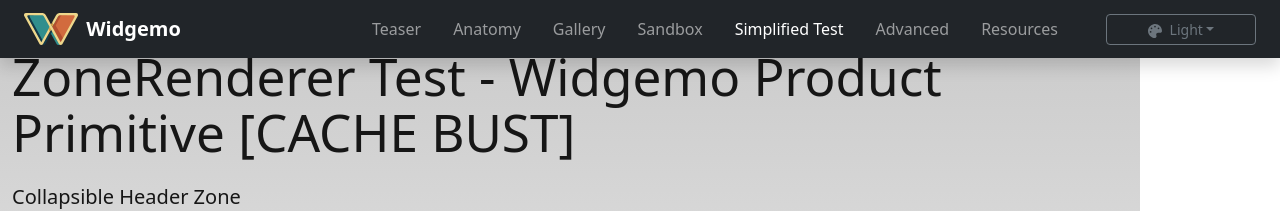
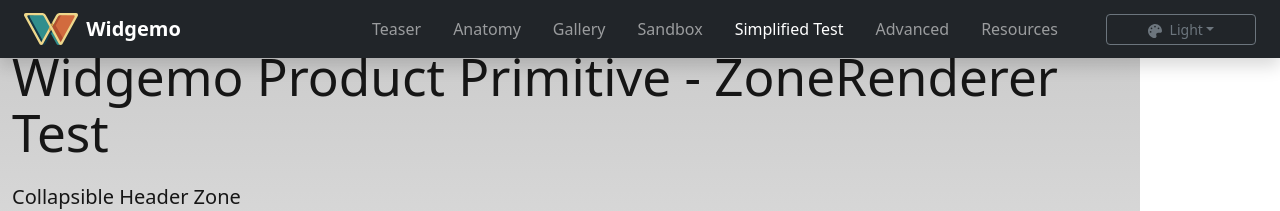
Before and after one commit to widgemo/widgemo-demo, a React (Vite) app: page /simplified-test in a window 1280 px wide. Shown: the top 211 px of the page. Built offline with nearby package versions, Linux system fonts and the light colour scheme.

Commit message:
Update header title in SimplifiedTest component for improved clarity

```diff
--- a/src/components/SimplifiedTest.tsx
+++ b/src/components/SimplifiedTest.tsx
@@ -308,7 +308,7 @@ export const SimplifiedTest: React.FC = () => {
           color: #0c7ee2;
         }
       `}</style>
-      <h1 className="mb-4">ZoneRenderer Test - Widgemo Product Primitive [CACHE BUST]</h1>
+      <h1 className="mb-4">Widgemo Product Primitive - ZoneRenderer Test</h1>
       <div className="row">
         <div className="col-12 mb-4">
           <h5>Collapsible Header Zone</h5>
```
